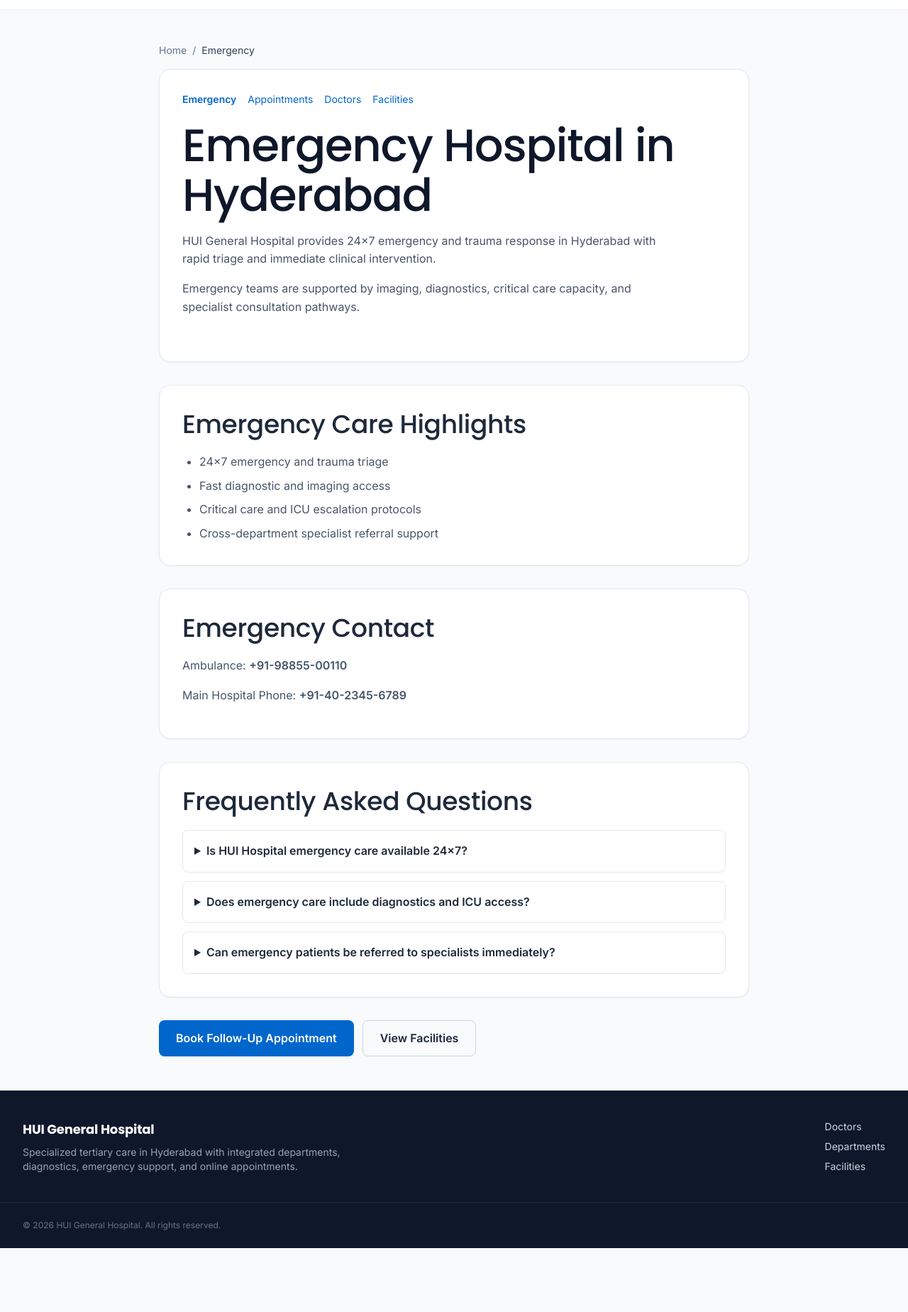
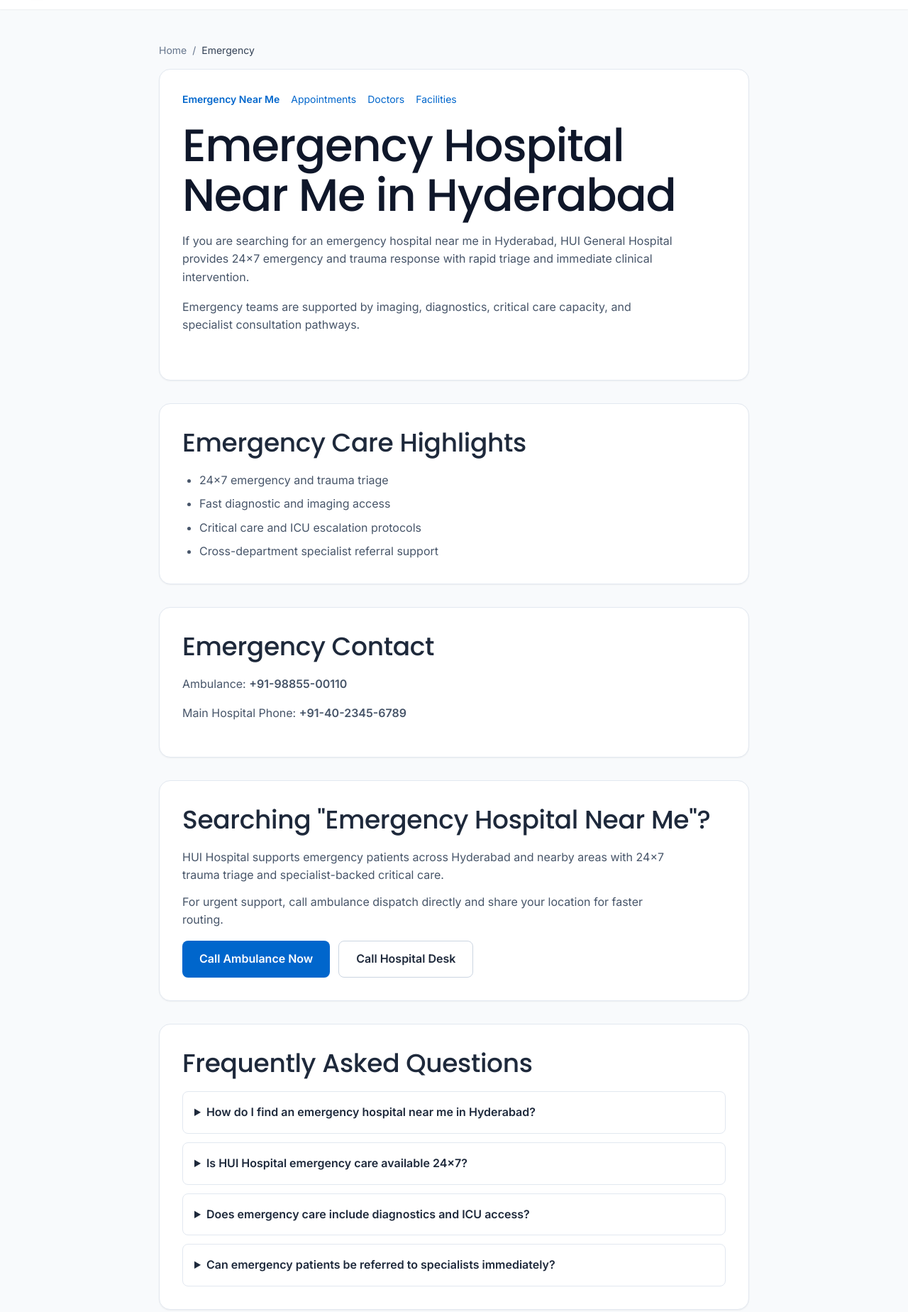
Before and after one commit to jobless-hacker/HUI_HOSPITAL, a website: page emergency-hospital-hyderabad.html in a window 1280 px wide. Shown: the part 124-1972 px from the top of the page at 71% size. Before the commit the page ends 1882 px from the top, so only its background shows below. Drawn offline with Linux system fonts and the light colour scheme.

Commit message:
Target emergency hospital near me keyword on emergency page

```diff
--- a/emergency-hospital-hyderabad.html
+++ b/emergency-hospital-hyderabad.html
@@ -4,8 +4,9 @@
     <meta charset="UTF-8">
     <meta name="viewport" content="width=device-width, initial-scale=1.0">
     <meta name="referrer" content="strict-origin-when-cross-origin">
-    <title>Emergency Hospital in Hyderabad | HUI General Hospital</title>
-    <meta name="description" content="HUI General Hospital is an emergency hospital in Hyderabad with 24x7 trauma and critical care support, diagnostics, and specialist referral pathways.">
+    <title>Emergency Hospital Near Me in Hyderabad | HUI General Hospital</title>
+    <meta name="description" content="Looking for an emergency hospital near me in Hyderabad? HUI General Hospital offers 24x7 trauma care, ICU escalation, diagnostics, and rapid specialist support.">
+    <meta name="keywords" content="emergency hospital near me, emergency hospital near me Hyderabad, 24x7 emergency hospital Hyderabad, trauma hospital near me, emergency care near me">
     <meta name="robots" content="index,follow,max-snippet:-1,max-image-preview:large,max-video-preview:-1">
     <meta name="theme-color" content="#0066cc">
     <link rel="canonical" href="https://jobless-hacker.github.io/HUI_HOSPITAL/emergency-hospital-hyderabad.html">
@@ -15,14 +16,14 @@
     <meta property="og:type" content="website">
     <meta property="og:site_name" content="HUI General Hospital">
     <meta property="og:locale" content="en_IN">
-    <meta property="og:title" content="Emergency Hospital in Hyderabad | HUI General Hospital">
-    <meta property="og:description" content="24x7 emergency and trauma care with diagnostics and ICU support at HUI Hospital Hyderabad.">
+    <meta property="og:title" content="Emergency Hospital Near Me in Hyderabad | HUI General Hospital">
+    <meta property="og:description" content="24x7 emergency and trauma care with diagnostics, ICU support, and specialist referrals at HUI Hospital Hyderabad.">
     <meta property="og:url" content="https://jobless-hacker.github.io/HUI_HOSPITAL/emergency-hospital-hyderabad.html">
     <meta property="og:image" content="https://images.unsplash.com/photo-1519494026892-80bbd2d6fd0d?auto=format&fit=crop&q=80&w=1600">
 
     <meta name="twitter:card" content="summary_large_image">
-    <meta name="twitter:title" content="Emergency Hospital in Hyderabad | HUI General Hospital">
-    <meta name="twitter:description" content="Emergency and trauma support with ICU and specialist referral at HUI Hospital.">
+    <meta name="twitter:title" content="Emergency Hospital Near Me in Hyderabad | HUI General Hospital">
+    <meta name="twitter:description" content="Find 24x7 emergency and trauma care near you in Hyderabad with ICU and specialist support.">
     <meta name="twitter:image" content="https://images.unsplash.com/photo-1519494026892-80bbd2d6fd0d?auto=format&fit=crop&q=80&w=1600">
 
     <link rel="preconnect" href="https://fonts.googleapis.com">
@@ -34,7 +35,7 @@
     <script src="theme-init.js"></script>
     <link rel="stylesheet" href="tailwind.generated.css">
 
-    <script type="application/ld+json">{"@context":"https://schema.org","@type":"FAQPage","mainEntity":[{"@type":"Question","name":"Is HUI Hospital emergency care available 24x7?","acceptedAnswer":{"@type":"Answer","text":"Yes. Emergency and trauma support is available at all hours."}},{"@type":"Question","name":"Does emergency care include diagnostics and ICU access?","acceptedAnswer":{"@type":"Answer","text":"Yes. Emergency workflows include rapid diagnostics and ICU escalation when needed."}},{"@type":"Question","name":"Can emergency patients be referred to specialists immediately?","acceptedAnswer":{"@type":"Answer","text":"Yes. Emergency teams coordinate fast specialist referral across departments."}}]}</script>
+    <script type="application/ld+json">{"@context":"https://schema.org","@type":"FAQPage","mainEntity":[{"@type":"Question","name":"How do I find an emergency hospital near me in Hyderabad?","acceptedAnswer":{"@type":"Answer","text":"You can reach HUI General Hospital emergency at +91-98855-00110 for immediate triage and ambulance coordination in Hyderabad."}},{"@type":"Question","name":"Is HUI Hospital emergency care available 24x7?","acceptedAnswer":{"@type":"Answer","text":"Yes. Emergency and trauma support is available at all hours."}},{"@type":"Question","name":"Does emergency care include diagnostics and ICU access?","acceptedAnswer":{"@type":"Answer","text":"Yes. Emergency workflows include rapid diagnostics and ICU escalation when needed."}},{"@type":"Question","name":"Can emergency patients be referred to specialists immediately?","acceptedAnswer":{"@type":"Answer","text":"Yes. Emergency teams coordinate fast specialist referral across departments."}}]}</script>
 
     <link rel="stylesheet" href="styles.css">
 </head>
@@ -84,13 +85,13 @@
 
             <section class="rounded-2xl border border-slate-200 dark:border-slate-700 bg-white dark:bg-slate-800 p-6 md:p-8 mb-8 shadow-sm">
                 <nav class="mb-5 flex flex-wrap gap-4 text-sm">
-                    <a href="./emergency-hospital-hyderabad.html" class="text-primary-600 font-semibold">Emergency</a>
+                    <a href="./emergency-hospital-hyderabad.html" class="text-primary-600 font-semibold">Emergency Near Me</a>
                     <a href="./doctor-appointment-hyderabad.html" class="text-primary-600">Appointments</a>
                     <a href="./doctors.html" class="text-primary-600">Doctors</a>
                     <a href="./facilities.html" class="text-primary-600">Facilities</a>
                 </nav>
-                <h1 class="h1 mb-4 text-slate-900 dark:text-white">Emergency Hospital in Hyderabad</h1>
-                <p class="text-slate-600 dark:text-slate-300 mb-4">HUI General Hospital provides 24x7 emergency and trauma response in Hyderabad with rapid triage and immediate clinical intervention.</p>
+                <h1 class="h1 mb-4 text-slate-900 dark:text-white">Emergency Hospital Near Me in Hyderabad</h1>
+                <p class="text-slate-600 dark:text-slate-300 mb-4">If you are searching for an emergency hospital near me in Hyderabad, HUI General Hospital provides 24x7 emergency and trauma response with rapid triage and immediate clinical intervention.</p>
                 <p class="text-slate-600 dark:text-slate-300 mb-8">Emergency teams are supported by imaging, diagnostics, critical care capacity, and specialist consultation pathways.</p>
             </section>
 
@@ -115,10 +116,25 @@
 
             </section>
 
+            <section class="rounded-2xl border border-slate-200 dark:border-slate-700 bg-white dark:bg-slate-800 p-6 md:p-8 mb-8 shadow-sm">
+                <h2 class="h3 mb-4">Searching &quot;Emergency Hospital Near Me&quot;?</h2>
+                <p class="text-slate-600 dark:text-slate-300 mb-3">HUI Hospital supports emergency patients across Hyderabad and nearby areas with 24x7 trauma triage and specialist-backed critical care.</p>
+                <p class="text-slate-600 dark:text-slate-300 mb-4">For urgent support, call ambulance dispatch directly and share your location for faster routing.</p>
+                <div class="flex flex-wrap gap-3">
+                    <a class="btn bg-primary-600 text-white hover:bg-primary-700" href="tel:+919885500110">Call Ambulance Now</a>
+                    <a class="btn border border-slate-300 dark:border-slate-600" href="tel:+914023456789">Call Hospital Desk</a>
+                </div>
+            </section>
+
 
             <section class="rounded-2xl border border-slate-200 dark:border-slate-700 bg-white dark:bg-slate-800 p-6 md:p-8 mb-8 shadow-sm">
                 <h2 class="h3 mb-4">Frequently Asked Questions</h2>
                 <div class="space-y-3">
+
+                    <details class="rounded-lg border border-slate-200 dark:border-slate-700 p-4">
+                        <summary class="font-semibold cursor-pointer">How do I find an emergency hospital near me in Hyderabad?</summary>
+                        <p class="mt-2 text-slate-600 dark:text-slate-300">Call +91-98855-00110 for immediate emergency triage and ambulance coordination with HUI Hospital.</p>
+                    </details>
 
                     <details class="rounded-lg border border-slate-200 dark:border-slate-700 p-4">
                         <summary class="font-semibold cursor-pointer">Is HUI Hospital emergency care available 24x7?</summary>
--- a/sitemap.xml
+++ b/sitemap.xml
@@ -32,7 +32,7 @@
   </url>
   <url>
     <loc>https://jobless-hacker.github.io/HUI_HOSPITAL/emergency-hospital-hyderabad.html</loc>
-    <lastmod>2026-03-01</lastmod>
+    <lastmod>2026-03-04</lastmod>
     <changefreq>weekly</changefreq>
     <priority>0.8</priority>
   </url>
```
Also changed, not shown: index.html (+1 -0 lines).
